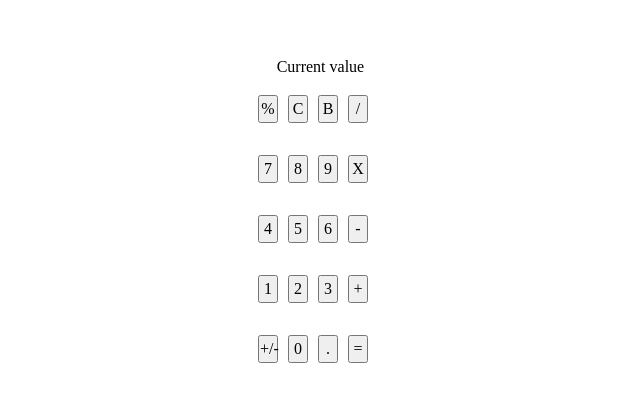
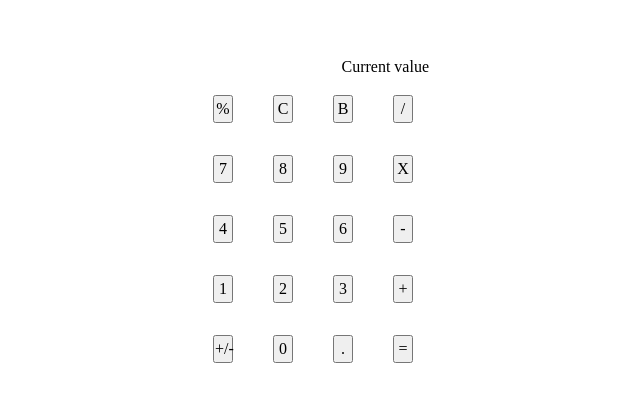
Before and after one commit to tanu-12/calculator, a plain HTML site: page index.html in a window 1280 px wide. Shown: the part 183-584 px from the top of the page, without its empty margins (327-967 px from the left). Drawn offline with Linux system fonts and the light colour scheme.

Commit message:
positioning the elemnets

```diff
--- a/style.css
+++ b/style.css
@@ -82,21 +82,24 @@ body {
 .calculator {
 
     margin: 10px auto;
-    width: 80%;
+
     display: flex;
     justify-content: center;
 
 }
 
 main {
-    width: 100%;
+
+    display: flex;
+    justify-content: center;
+    flex-direction: column;
 
 }
 
 .display_ {
 
     text-align: right;
-    width: 55%;
+
 }
 
 
@@ -111,7 +114,7 @@ main {
     display: grid;
     grid-template-columns: 20px 20px 20px 20px;
     justify-content: center;
-    grid-gap: 10px;
+    grid-gap: 2.5rem;
     padding: 1rem;
 
 }
```
